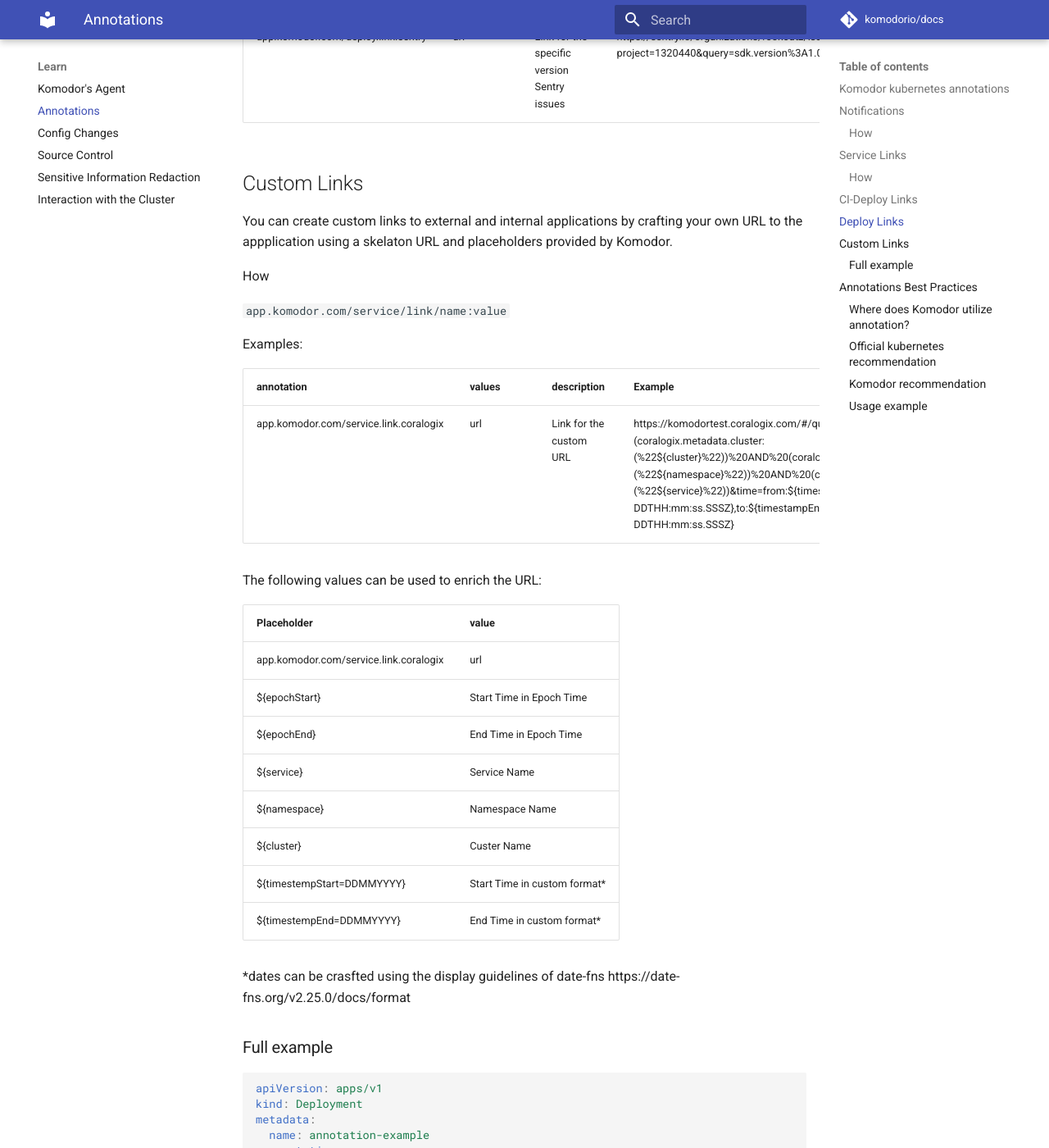
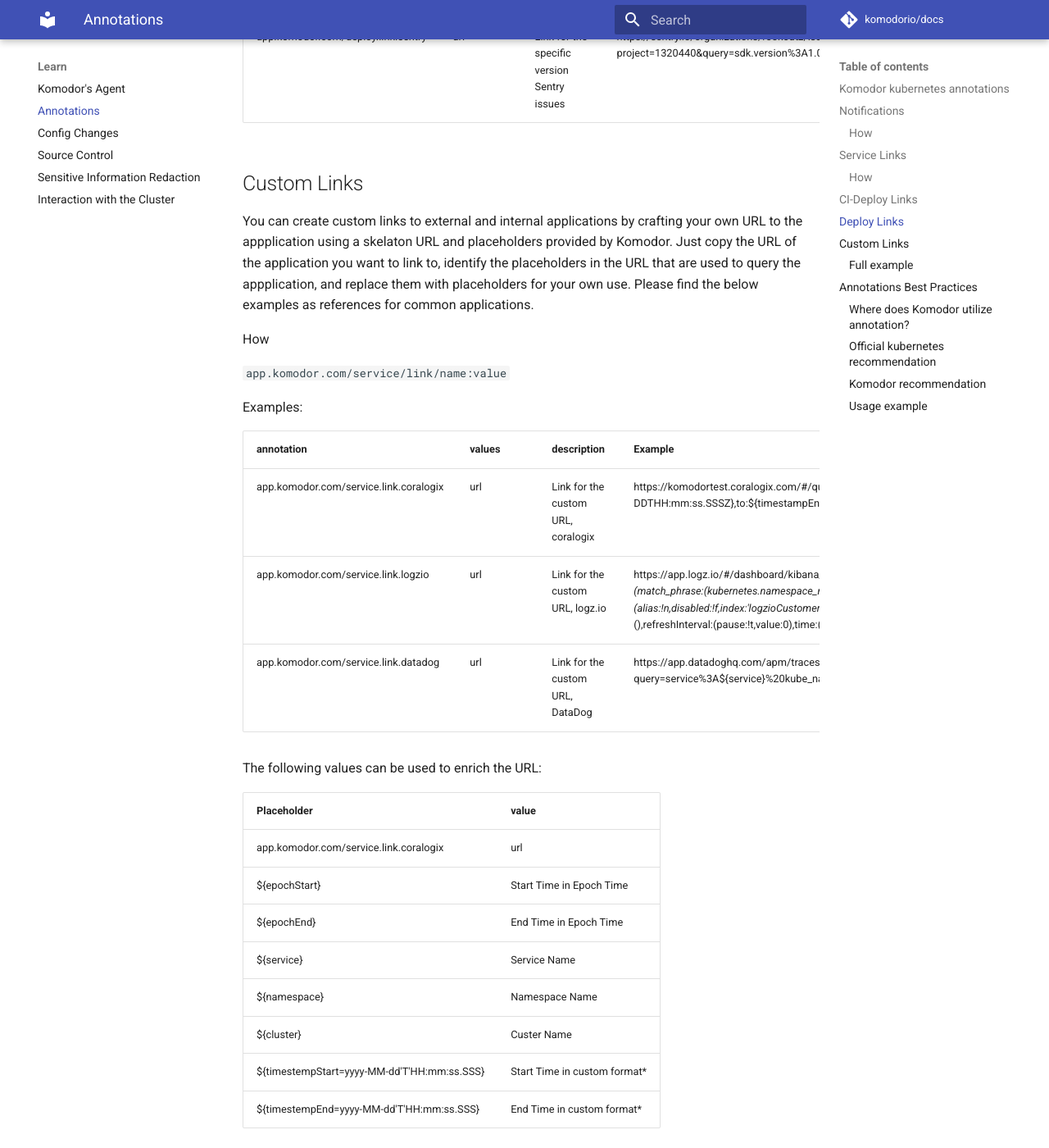
Before and after one commit to komodorio/docs, an MkDocs documentation site: the page built from docs/Learn/Annotations.md, in a window 1280 px wide and 1400 px high, scrolled down 2765 px. Shown: the whole window at 82% size. Built offline with MkDocs 1.6.1 and Material for MkDocs 9.7.7, drawn with Linux system fonts in a browser that asks for light colours; comment, search, counter and statistics services are not loaded; some of the changed text lies outside the part shown.

Commit message:
Added documentation for Custom URLs
Included examples for Coralogix, Logz, DataDog

```diff
--- a/docs/Learn/Annotations.md
+++ b/docs/Learn/Annotations.md
@@ -81,6 +81,8 @@
 ## Custom Links
 
 You can create custom links to external and internal applications by crafting your own URL to the appplication using a skelaton URL and placeholders provided by Komodor.
+Just copy the URL of the application you want to link to, identify the placeholders in the URL that are used to query the appplication, and replace them with placeholders for your own use.
+Please find the below examples as references for common applications.
 
 
 How
@@ -92,7 +94,9 @@
 
 | annotation                         | values | description                                  | Example                                                                                                    |
 |------------------------------------|--------|----------------------------------------------|------------------------------------------------------------------------------------------------------------|
-| app.komodor.com/service.link.coralogix   | url    | Link for the custom URL                      | https://komodortest.coralogix.com/#/query-new/logs?query=(coralogix.metadata.cluster:(%22${cluster}%22))%20AND%20(coralogix.metadata.namespace:(%22${namespace}%22))%20AND%20(coralogix.metadata.service:(%22${service}%22))&time=from:${timestampStart=YYYY-MM-DDTHH:mm:ss.SSSZ},to:${timestampEnd=YYYY-MM-DDTHH:mm:ss.SSSZ}                                             |
+| app.komodor.com/service.link.coralogix   | url    | Link for the custom URL, coralogix                     | https://komodortest.coralogix.com/#/query-new/logs?query=(coralogix.metadata.cluster:(%22${cluster}%22))%20AND%20(coralogix.metadata.namespace:(%22${namespace}%22))%20AND%20(coralogix.metadata.service:(%22${service}%22))&time=from:${timestampStart=YYYY-MM-DDTHH:mm:ss.SSSZ},to:${timestampEnd=YYYY-MM-DDTHH:mm:ss.SSSZ}                                             |
+| app.komodor.com/service.link.logzio | url | Link for the custom URL, logz.io | https://app.logz.io/#/dashboard/kibana/discover?_a=(columns:!(message,kubernetes.namespace_name,kubernetes.container_name,params.clusterName),filters:!(('$state':(store:appState),meta:(alias:!n,disabled:!f,index:'logzioCustomerIndex*',key:kubernetes.namespace_name,negate:!f,params:(query:default),type:phrase),query:(match_phrase:(kubernetes.namespace_name:${namespace}))),('$state':(store:appState),meta:(alias:!n,disabled:!f,index:'logzioCustomerIndex*',key:params.clusterName,negate:!f,params:(query:main),type:phrase),query:(match_phrase:(params.clusterName:${cluster}))),('$state':(store:appState),meta:(alias:!n,disabled:!f,index:'logzioCustomerIndex*',key:kubernetes.container_name,negate:!f,params:(query:k8s-events-collector),type:phrase),query:(match_phrase:(kubernetes.container_name:${service})))),index:'logzioCustomerIndex*',interval:auto,query:(language:lucene,query:''),sort:!(!('@timestamp',desc)))&_g=(filters:!(),refreshInterval:(pause:!t,value:0),time:(from:'${timestempStart=yyyy-MM-dd'T'HH:mm:ss.SSS}',to:'${timestempStart=yyyy-MM-dd'T'HH:mm:ss.SSS}'))&discoverTab=logz-logs-tab&switchToAccountId=138828&accountIds=true |
+| app.komodor.com/service.link.datadog | url | Link for the custom URL, DataDog | https://app.datadoghq.com/apm/traces?query=service%3A${service}%20kube_namespace%3A${namespace}%20env%3A${cluster}&cols=core_service%2Ccore_resource_name%2Clog_duration%2Clog_http.method%2Clog_http.status_code&historicalData=true&messageDisplay=inline&sort=desc&streamTraces=true&start=${epochStart}&end=${epochEnd}&paused=true |
 
 
 
@@ -106,8 +110,8 @@
 |${service} | Service Name|
 |${namespace} | Namespace Name|
 |${cluster} | Custer Name|
-|${timestempStart=DDMMYYYY} | Start Time in custom format*|
-|${timestempEnd=DDMMYYYY} | End Time in custom format*|
+|${timestempStart=yyyy-MM-dd'T'HH:mm:ss.SSS} | Start Time in custom format*|
+|${timestempEnd=yyyy-MM-dd'T'HH:mm:ss.SSS} | End Time in custom format*|
 
 *dates can be crasfted using the display guidelines of date-fns https://date-fns.org/v2.25.0/docs/format
 
@@ -128,6 +132,7 @@
     app.komodor.com/deploy.job.jenkins: "https://ci.jenkins-ci.org/computer/job"
     app.komodor.com/deploy.link.logs: "https://app.logz.io/#/dashboard/kibana/discover?_a=env:1.0.1"
     app.komodor.com/deploy.link.sentry: "https://sentry.io/organizations/rookoutz/issues/?project=1320440&query=sdk.version%3A1.0.1&statsPeriod=14d"
+    app.komodor.com/service.link.datadog: "https://app.datadoghq.com/apm/traces?query=service%3A${service}%20kube_namespace%3A${namespace}%20env%3A${cluster}&cols=core_service%2Ccore_resource_name%2Clog_duration%2Clog_http.method%2Clog_http.status_code&historicalData=true&messageDisplay=inline&sort=desc&streamTraces=true&start=${epochStart}&end=${epochEnd}&paused=true"
 spec:
   selector:
     matchLabels:
```
